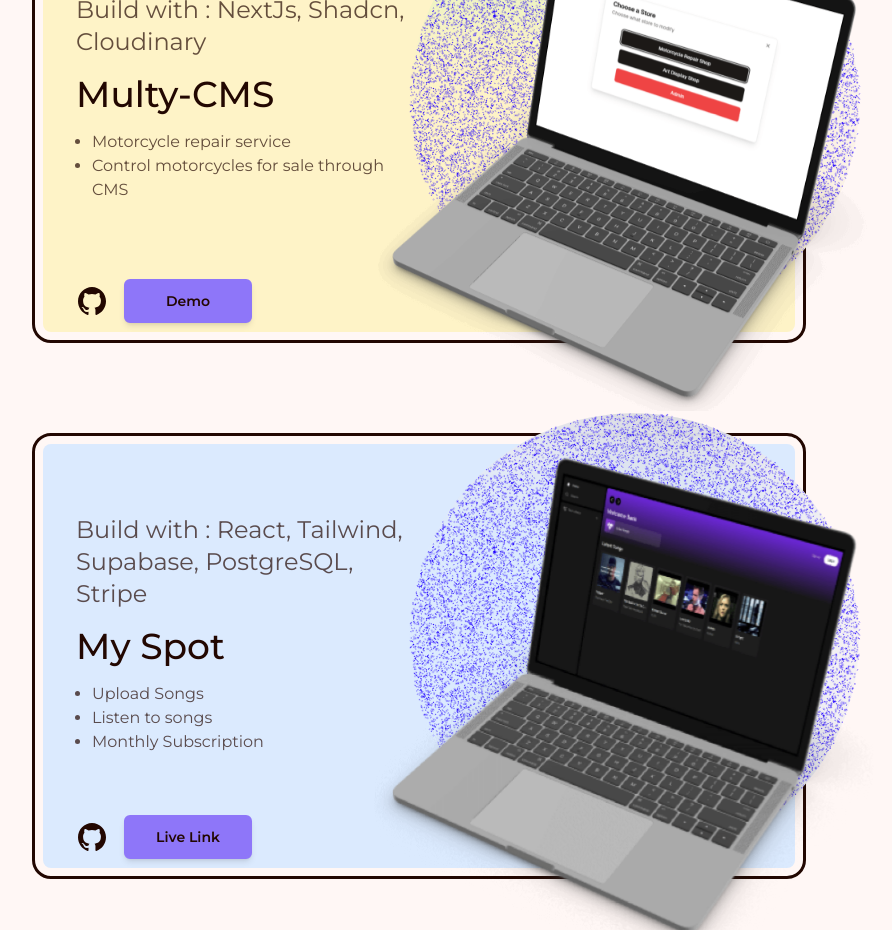
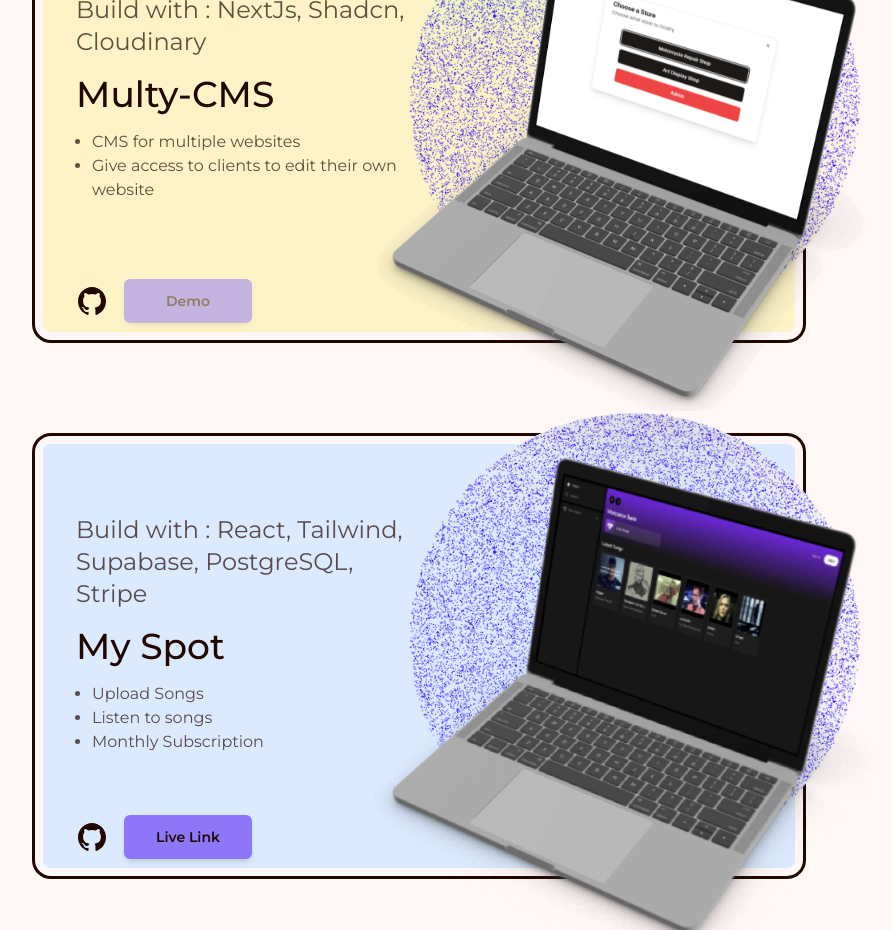
Before and after one commit to Captain-Leftovers/beeOnDWeb-portfolio, a Next.js app: page /projects in a window 1280 px wide. Shown: the part 1020-1950 px from the top of the page, without its empty margins (222-1114 px from the left). Built offline with nearby package versions, Linux system fonts and the light colour scheme.

Commit message:
added styling for links

```diff
--- a/src/app/projects/components/BigProjCard.tsx
+++ b/src/app/projects/components/BigProjCard.tsx
@@ -3,7 +3,7 @@ import blueNoise from '#/blue-circle.png'
 import { GithubIcon } from '@/components/Icons'
 
 type BigProjCardProps = {
-	client?:boolean | undefined
+	client?: boolean | undefined
 	buildWith: string
 	name: string
 	description: string[]
@@ -33,14 +33,15 @@ export default function BigProjCard({
 }: BigProjCardProps) {
 	return (
 		<div className="lg:w-[750px] md:w-9/12 sm:w-9/12 w-5/6 mx-auto h-auto group relative">
-
 			<div className="" />
 
 			<div
 				className={`w-full  mx-auto aspect-video flex relative rounded-lg outline outline-text outline-offset-8 box-content  border border-transparent  group-hover:border-accent ${cardColor} dark:bg-opacity-40`}
-				>
+			>
 				{client && (
-					<p className='absolute md:block  hidden sm:left-0 sm:top-0 bg-accent sm:h-auto sm:w-full p-1 px-2 rounded-t-lg text-xs sm:text-base'>Real-world client project</p>
+					<p className="absolute md:block  hidden sm:left-0 sm:top-0 bg-accent sm:h-auto sm:w-full p-1 px-2 rounded-t-lg text-xs sm:text-base">
+						Real-world client project
+					</p>
 				)}
 				<div className="w-1/2 top-0 left-14 sm:w-3/5 absolute sm:top-0 sm:left-4 sm:translate-y-1/2  animate-spin-two shadow-md backdrop-blur-3xl scale-100  shadow-transparent rounded-full transition duration-500">
 					<Image
@@ -49,7 +50,7 @@ export default function BigProjCard({
 						alt="grain"
 						src={blueNoise}
 						className="dark:opacity-60"
-						/>
+					/>
 				</div>
 
 				<div className="text-sm w-1/2  flex flex-col justify-between pl-2 sm:pl-4 md:pl-8 z-20 py-2">
@@ -84,13 +85,14 @@ export default function BigProjCard({
 							className="w-8 hover:scale-110  transition"
 							style={{
 								pointerEvents:
-									liveLink === '' ? 'none' : 'auto',
-								opacity: liveLink === '' ? 0.5 : 1,
+									githubLink === '' ? 'none' : 'auto',
+								opacity: githubLink === '' ? 0.5 : 1,
 							}}
 						>
 							<GithubIcon className="" />
 						</a>
 						<a
+
 							href={liveLink}
 							target="_blank"
 							style={{
@@ -99,7 +101,7 @@ export default function BigProjCard({
 
 								opacity: liveLink === '' ? 0.5 : 1,
 							}}
-							className=" shadow-md w-20 whitespace-nowrap  sm:w-24 md:w-32 flex items-center justify-center py-0.5 sm:p-2.5 sm:px-6 border-2 border-solid rounded-md border-primary dark:border-primary-dark bg-primary dark:bg-primary-dark font-medium sm:font-semibold hover:bg-primary/90 dark:hover:bg-transparent transition"
+							className={`shadow-md w-20 whitespace-nowrap  sm:w-24 md:w-32 flex items-center justify-center py-0.5 sm:p-2.5 sm:px-6 border-2 border-solid rounded-md border-primary dark:border-primary-dark bg-primary dark:bg-primary-dark font-medium sm:font-semibold hover:bg-primary/90 dark:hover:bg-transparent transition disabled:opacity-50 disabled:cursor-not-allowed`}
 						>
 							{!!demo ? 'Demo' : 'Live Link'}
 						</a>
--- a/src/app/projects/page.tsx
+++ b/src/app/projects/page.tsx
@@ -38,14 +38,14 @@ export default function Projects() {
 				buildWith="Build with : NextJs, Shadcn, Cloudinary"
 				name="Multy-CMS"
 				description={[
-					'Motorcycle repair service',
-					'Control motorcycles for sale through CMS',
+					'CMS for multiple websites',
+					'Give access to clients to edit their own website'
 				]}
 				client={true}
 				imageSrc={multyCms}
 				cardColor="bg-amber-100"
 				githubLink="https://github.com/Captain-Leftovers/multi-web-cms-next14"
-				liveLink="/multy-cms"
+				liveLink=""
 				demo={true}
 				loading="eager"
 				priority={true}
```
